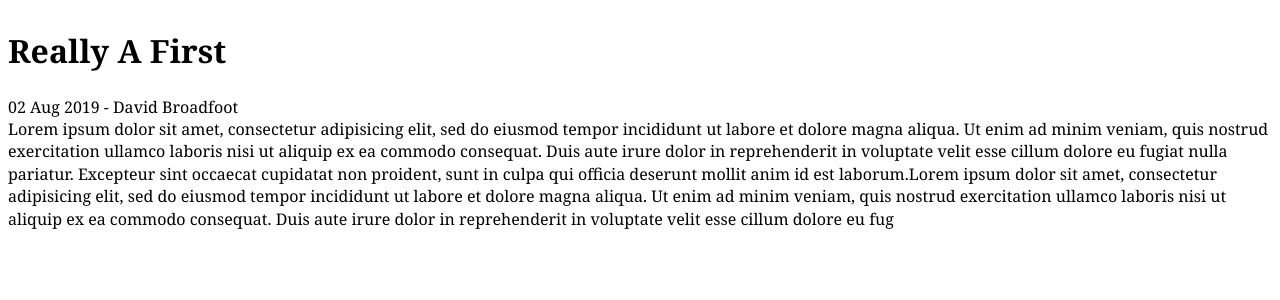
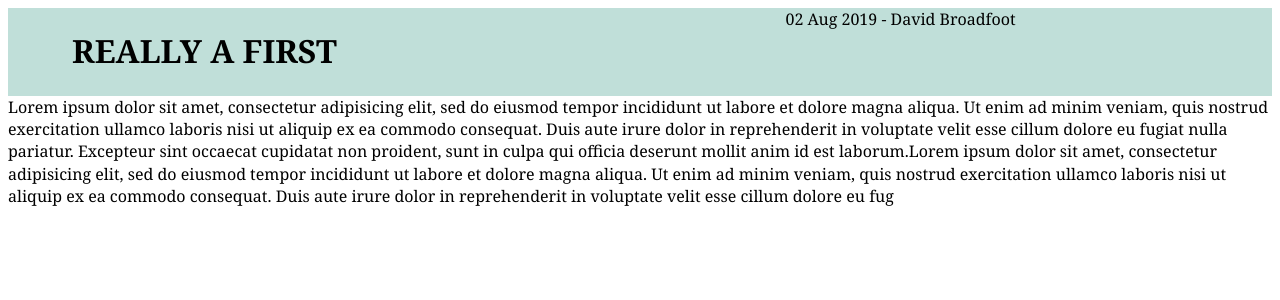
Before and after one commit to davidbroadfoot/site, a Jekyll site: the page built from _posts/2019-08-02-Way-Back-To-The-Start.md, in a window 1280 px wide. Shown: the top 300 px of the page. Built offline with Jekyll 4.4.1, drawn with Linux system fonts in a browser that asks for light colours.

Commit message:
explore post styles

```diff
--- a/_layouts/post.html
+++ b/_layouts/post.html
@@ -1,7 +1,8 @@
 ---
 layout: default
 ---
-<h1>{{ page.title }}</h1>
-<p>{{ page.date | date_to_string }} - {{ page.author }}</p>
-
+<div class="title-area">
+<h1 class="title">{{ page.title }}</h1>
+<p class="sub-title">{{ page.date | date_to_string }} - {{ page.author }}</p>
+</div>
 <body> {{ content }} </body>
```
